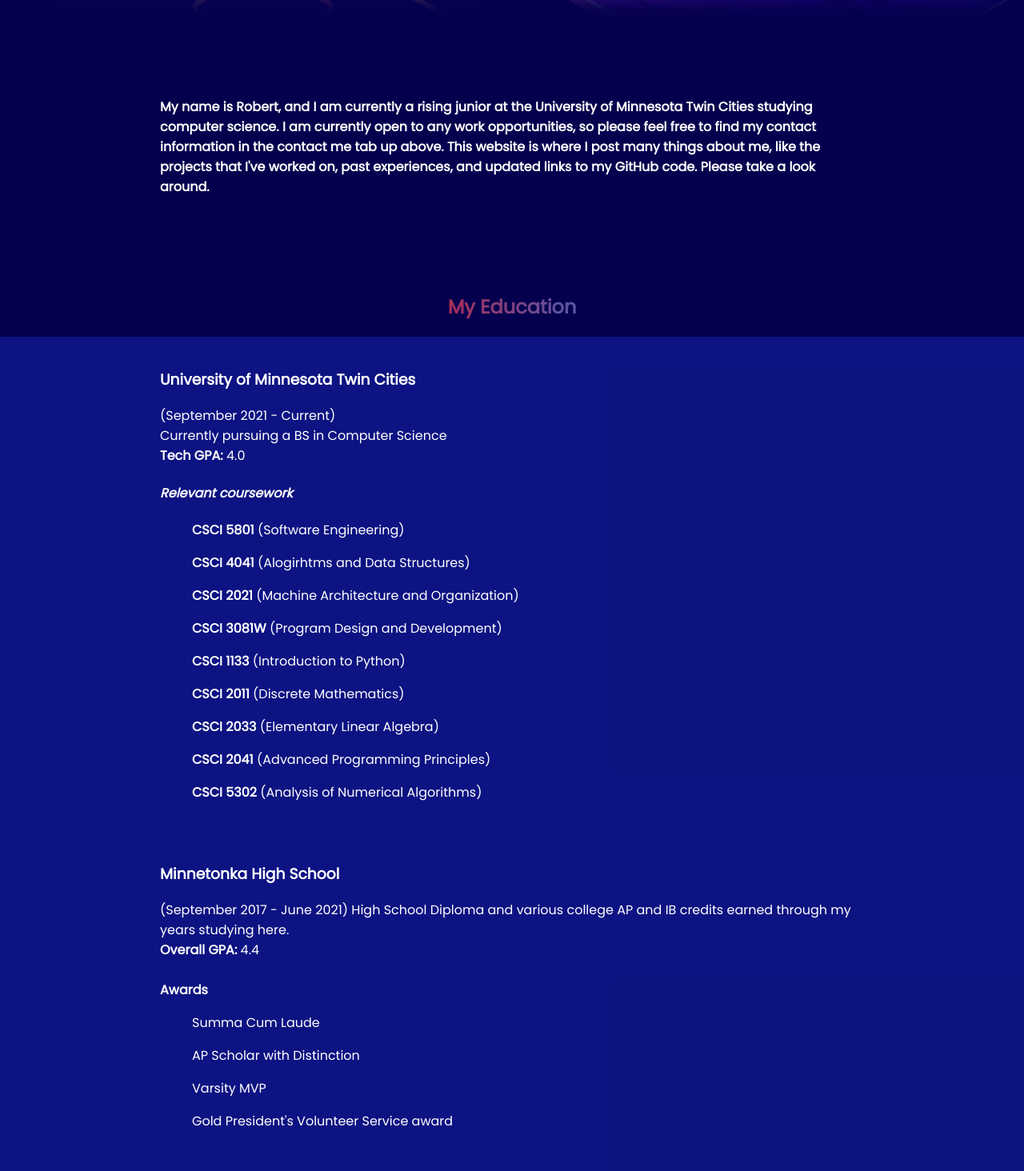
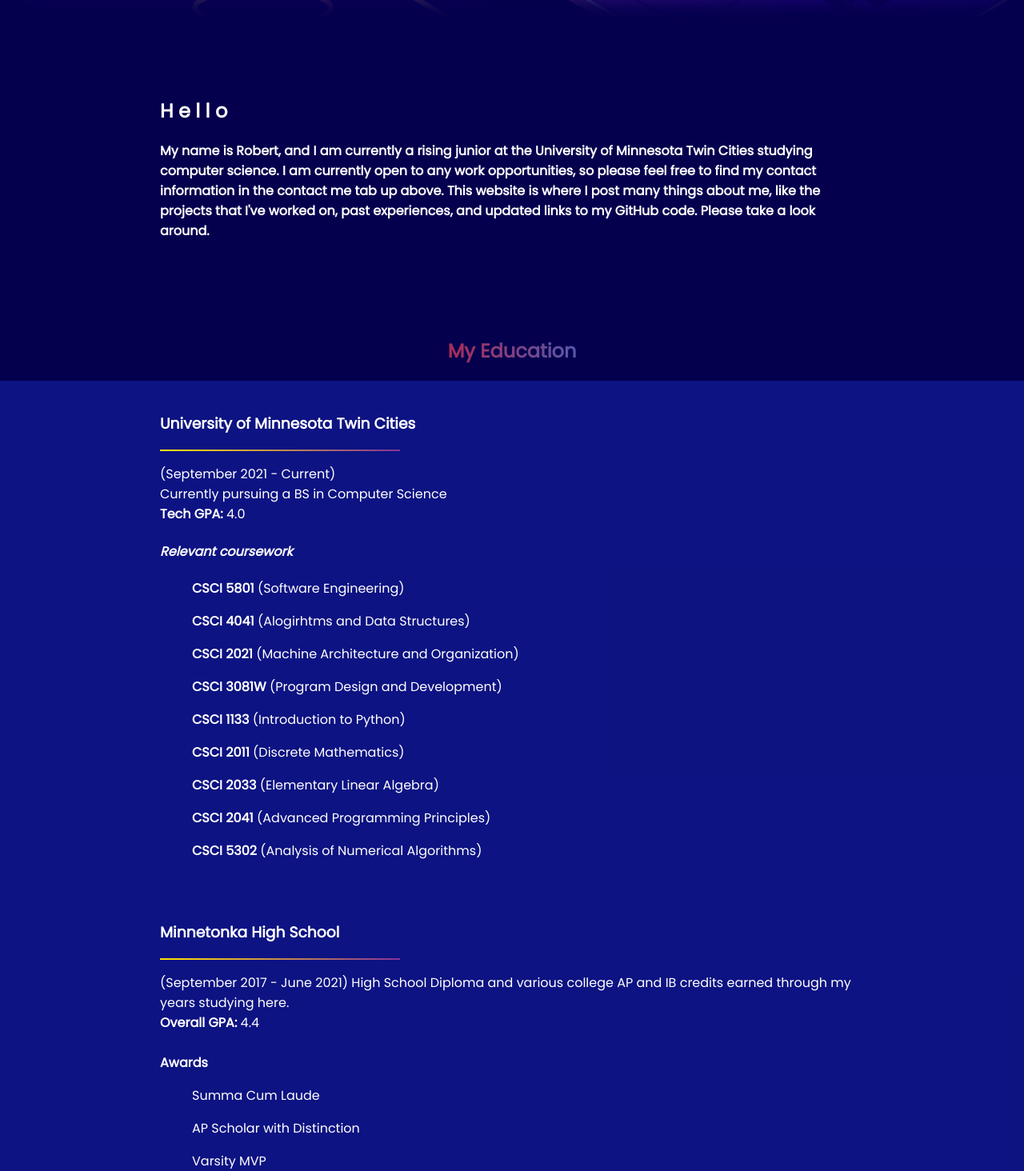
Before and after one commit to RWang-Dev/My-Website, a React (Create React App) app: page / in a window 1280 px wide. Shown: the part 811-2275 px from the top of the page at 80% size. Built offline with nearby package versions, Linux system fonts and the light colour scheme.

Commit message:
changing about me page

```diff
--- a/src/pages/About-Me-Page/AboutMeInfo.js
+++ b/src/pages/About-Me-Page/AboutMeInfo.js
@@ -22,6 +22,7 @@
     image: null,
     description: (
       <div style={{paddingLeft:200, paddingRight:200}} >
+        <h2>H e l l o</h2>
         <p><b>
           My name is Robert, and I am currently a rising junior at the University of Minnesota Twin Cities
           studying computer science. I am currently open to any work opportunities,
@@ -33,13 +34,16 @@
   },
   {
     id: "m2",
-    title: <h2 className={classes.title_color_gradient}>My Education</h2>,
+    title: <div ><h2 className={classes.title_color_gradient}>My Education</h2></div>,
     image: null,
     description: (
       <div >
         <div className={classes.blue}>
           <p>
-            <h3>University of Minnesota Twin Cities</h3> (September 2021 -
+            <h3>University of Minnesota Twin Cities
+            </h3>
+            <hr className={classes.separationLine_v1}></hr>
+            (September 2021 -
             Current)
 
             <div>Currently pursuing a BS in Computer Science</div>
@@ -85,7 +89,9 @@
 
         <div className= {classes.blue}>
           <p>
-            <h3>Minnetonka High School</h3> (September 2017 - June 2021)
+            <h3>Minnetonka High School</h3>
+            <hr className={classes.separationLine_v1}></hr>
+             (September 2017 - June 2021)
 
             High School Diploma and various college AP and IB credits earned
             through my years studying here.
@@ -153,7 +159,9 @@
       <div>
         <div className = {classes.blue}>
           <p>
-            <h3>Mu2e experiment engineer</h3> (January 2022 - December 2022)
+            <h3>Mu2e experiment engineer</h3>
+            <hr className={classes.separationLine_v1}></hr>
+            (January 2022 - December 2022)
             <p>
             The Muon-To-Electron Experiment (Mu2e) is a national physics experiment centered at Fermilab aiming to discover physics beyond the standard model.
             I worked for the UMN Physics Department at the Physics and Nanotechnology building to build an electron detector that plays a crucial part in the whole experiment at Fermilab.
@@ -179,7 +187,9 @@
 
         <div className = {classes.blue}>
           <p>
-            <h3>Science Olympiad</h3> (January 2017 - March 2021)
+            <h3>Science Olympiad</h3>
+            <hr className={classes.separationLine_v1}></hr>
+            (January 2017 - March 2021)
             <p>
             In my time in high school, I took part during all four years in my
             school's Science Olympiad team. Science Olympiad is an American team
@@ -203,7 +213,12 @@
 
         <div className= {classes.blue}>
           <p>
-            <h3>Tutor and tennis coach</h3> (June 2017 - September 2020)
+            <h3>Tutor and tennis coach</h3>
+            <hr className={classes.separationLine_v1}></hr>
+
+
+
+            (June 2017 - September 2020)
             <p>
             I assisted in the operation of this large-scale summer school and specialized in teaching various subjects of math and science, as well as formulating hands on projects.
             The tennis program at this camp was also my responsibility, which included advertising on social media about the program and devising optimal training methods.
@@ -219,7 +234,10 @@
         </div>
         <div className= {classes.blue}>
           <p>
-            <h3>VANTAGE Global Business</h3> (March 2019 - June 2020)
+            <h3>VANTAGE Global Business</h3>
+            <hr className={classes.separationLine_v1}></hr>
+
+            (March 2019 - June 2020)
             <p>
             Participated in my high school's VANTAGE program to work with local businesses on real world issues that are affecting business activities
             </p>
@@ -234,7 +252,10 @@
         {/* <hr className={classes.hr_work}/> */}
         <div className= {classes.blue}>
           <p>
-            <h3>Varsity Tennis Player</h3> (March 2017 - June 2022)
+            <h3>Varsity Tennis Player</h3>
+            <hr className={classes.separationLine_v1}></hr>
+
+            (March 2017 - June 2022)
             <p>
             Participated in the tennis team at Minnetonka High School, one of
             the best teams in the region.
--- a/src/pages/About-Me-Page/AboutMeInfo.module.css
+++ b/src/pages/About-Me-Page/AboutMeInfo.module.css
@@ -5,7 +5,7 @@
     padding-left: 20px;
     padding-left: 200px;
     padding-right: 200px;
-    margin: 0;
+
     /* border-radius: 20px; */
 }
 
@@ -87,3 +87,12 @@
     margin-right: auto;
     margin-top:25px;
 }
+
+.separationLine_v1{
+    background: linear-gradient(to right, rgb(255, 230, 0) 0%, rgb(133, 51, 153) 100%);
+    border: 0px;
+    height: 2px;
+    margin-bottom: 1rem;
+    width: 300px;
+    margin-left:0px;
+}
```
